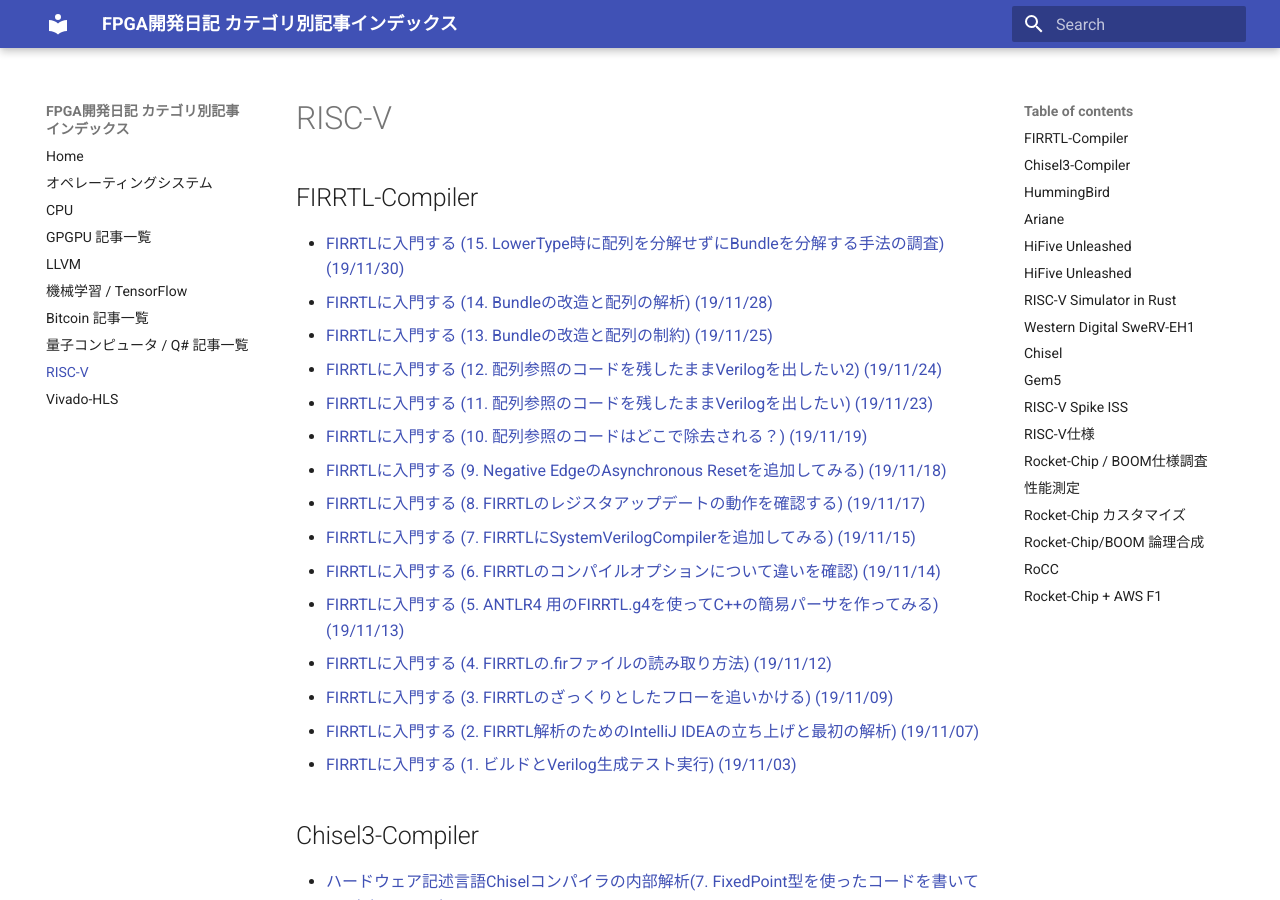
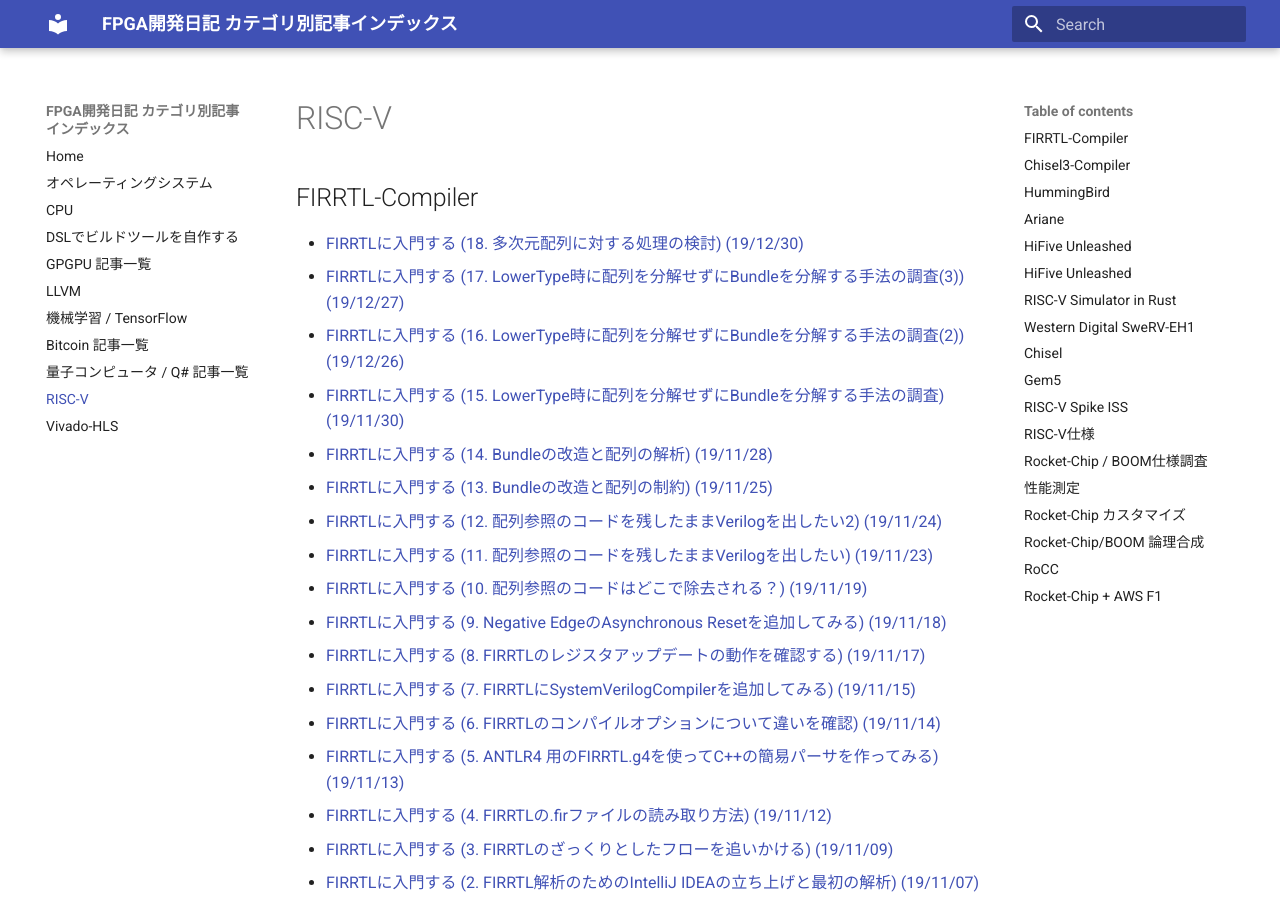
Before and after one commit to i4kimura/github_pages, an MkDocs documentation site: the page built from docs/riscv.md, in a window 1280 px wide and 900 px high. Built offline with MkDocs 1.6.1 and Material for MkDocs 9.7.7, drawn with Linux system fonts in a browser that asks for light colours; some of the changed lines change nothing that is shown.

Commit message:
Func: add 2019/12 entries

```diff
--- /dev/null
+++ b/docs/dsl_ruby.md
@@ -0,0 +1,30 @@
+# DSLでビルドツールを自作する
+
+2019年 Qiita アドベントカレンダー企画
+
+- [DSLでビルドツールを自作する (25日目 最後のまとめ) (19/12/25)](https://msyksphinz.hatenablog.com/entry/2019/12/25/040000)
+- [DSLでビルドツールを自作する (24日目 EmacsプロジェクトをRumyでコンパイルしてみる試行 ～ひたすらルールファイルを書く～) (19/12/24)](https://msyksphinz.hatenablog.com/entry/2019/12/24/00000)
+- [DSLでビルドツールを自作する (23日目 EmacsプロジェクトをRumyでコンパイルしてみる試行 ～必要な機能は何か～) (19/12/23)](https://msyksphinz.hatenablog.com/entry/2019/12/23/00000)
+- [DSLでビルドツールを自作する (22日目 gitコマンドに埋め込む1) (19/12/22)](https://msyksphinz.hatenablog.com/entry/2019/12/22/00000)
+- [DSLでビルドツールを自作する (21日目 Rumy-Templateでお手軽プロジェクトテンプレート作成) (19/12/21)](https://msyksphinz.hatenablog.com/entry/2019/12/21/00000)
+- [DSLでビルドツールを自作する (20日目 Rumy-Makeのテスト結果を綺麗に管理しよう) (19/12/20)](https://msyksphinz.hatenablog.com/entry/2019/12/20/00000)
+- [DSLでビルドツールを自作する (19日目 Rumy-Makeでテストを制御しよう) (19/12/19)](https://msyksphinz.hatenablog.com/entry/2019/12/19/00000)
+- [DSLでビルドツールを自作する (18日目 コマンドラインの整備) (19/12/18)](https://msyksphinz.hatenablog.com/entry/2019/12/18/00000)
+- [DSLでビルドツールを自作する (17日目 ビルドルールをYAMLに書きたい 2. YAMLルールをもう少し便利に) (19/12/17)](https://msyksphinz.hatenablog.com/entry/2019/12/17/00000)
+- [DSLでビルドツールを自作する (16日目 ビルドルールをYAMLに書きたい) (19/12/16)](https://msyksphinz.hatenablog.com/entry/2019/12/16/00000)
+- [DSLでビルドツールを自作する (15日目 環境変数・ディレクトリに依存しないビルドを実現したい) (19/12/15)](https://msyksphinz.hatenablog.com/entry/2019/12/15/00000)
+- [DSLでビルドツールを自作する (14日目 並列実行についての検討) (19/12/14)](https://msyksphinz.hatenablog.com/entry/2019/12/14/00000)
+- [DSLでビルドツールを自作する (13日目 Rumyルールから外部Rumyルールを呼ぶ) (19/12/13)](https://msyksphinz.hatenablog.com/entry/2019/12/13/00000)
+- [DSLでビルドツールを自作する (12日目 C++プロジェクトビルド用のラッパーを作ろう) (19/12/12)](https://msyksphinz.hatenablog.com/entry/2019/12/12/00000)
+- [DSLでビルドツールを自作する (11日目 Rumy-Makeを実際のプロジェクトに適用してみる) (19/12/11)](https://msyksphinz.hatenablog.com/entry/2019/12/11/00000)
+- [DSLでビルドツールを自作する (10日目 もっとデバッグしやすくしたい！) (19/12/10)](https://msyksphinz.hatenablog.com/entry/2019/12/10/00000)
+- [DSLでビルドツールを自作する (9日目 テストについて考える) (19/12/09)](https://msyksphinz.hatenablog.com/entry/2019/12/09/00000)
+- [SC19で発表されたCerebrasを使用したシステムCS-1の発表資料を読む (19/12/08)](https://msyksphinz.hatenablog.com/entry/2019/12/08/040000)
+- [DSLでビルドツールを自作する (8日目 cleanコマンドを作る) (19/12/08)](https://msyksphinz.hatenablog.com/entry/2019/12/08/00000)
+- [DSLでビルドツールを自作する (7日目 タイムスタンプでルール実行をスキップする) (19/12/07)](https://msyksphinz.hatenablog.com/entry/2019/12/07/00000)
+- [DSLでビルドツールを自作する (6日目 細かな調整2) (19/12/06)](https://msyksphinz.hatenablog.com/entry/2019/12/06/00000)
+- [DSLでビルドツールを自作する (5日目 細かな調整) (19/12/05)](https://msyksphinz.hatenablog.com/entry/2019/12/05/00000)
+- [DSLでビルドツールを自作する (4日目 ターゲットの依存関係を作ろう) (19/12/04)](https://msyksphinz.hatenablog.com/entry/2019/12/04/040000)
+- [DSLでビルドツールを自作する (3日目 ターゲットを実行する) (19/12/03)](https://msyksphinz.hatenablog.com/entry/2019/12/03/00000)
+- [DSLでビルドツールを自作する (2日目 ターゲットを作ろう) (19/12/02)](https://msyksphinz.hatenablog.com/entry/2019/12/02/00000)
+- [DSLでビルドツールを自作する (1. ビルドツールを作る動機・最初のプログラム) (19/12/01)](https://msyksphinz.hatenablog.com/entry/2019/12/01/00000)
--- a/docs/index.md
+++ b/docs/index.md
@@ -7,6 +7,11 @@
 # RISC-V
 
 [RISC-V記事一覧](riscv)
+
+
+# DSL with Ruby
+
+[DSLでビルドツールを自作する(2019年 Qiita アドベントカレンダー企画)](dsl_ruby)
 
 # LLVM
 
--- a/docs/riscv.md
+++ b/docs/riscv.md
@@ -2,6 +2,9 @@
 
 ## FIRRTL-Compiler
 
+- [FIRRTLに入門する (18. 多次元配列に対する処理の検討) (19/12/30)](https://msyksphinz.hatenablog.com/entry/2019/12/30/040000)
+- [FIRRTLに入門する (17. LowerType時に配列を分解せずにBundleを分解する手法の調査(3)) (19/12/27)](https://msyksphinz.hatenablog.com/entry/2019/12/27/040000)
+- [FIRRTLに入門する (16. LowerType時に配列を分解せずにBundleを分解する手法の調査(2)) (19/12/26)](https://msyksphinz.hatenablog.com/entry/2019/12/26/040000)
 - [FIRRTLに入門する (15. LowerType時に配列を分解せずにBundleを分解する手法の調査) (19/11/30)](http://msyksphinz.hatenablog.com/entry/2019/11/29/014242)
 - [FIRRTLに入門する (14. Bundleの改造と配列の解析) (19/11/28)](http://msyksphinz.hatenablog.com/entry/2019/11/28/040000)
 - [FIRRTLに入門する (13. Bundleの改造と配列の制約) (19/11/25)](http://msyksphinz.hatenablog.com/entry/2019/11/25/040000)
```
